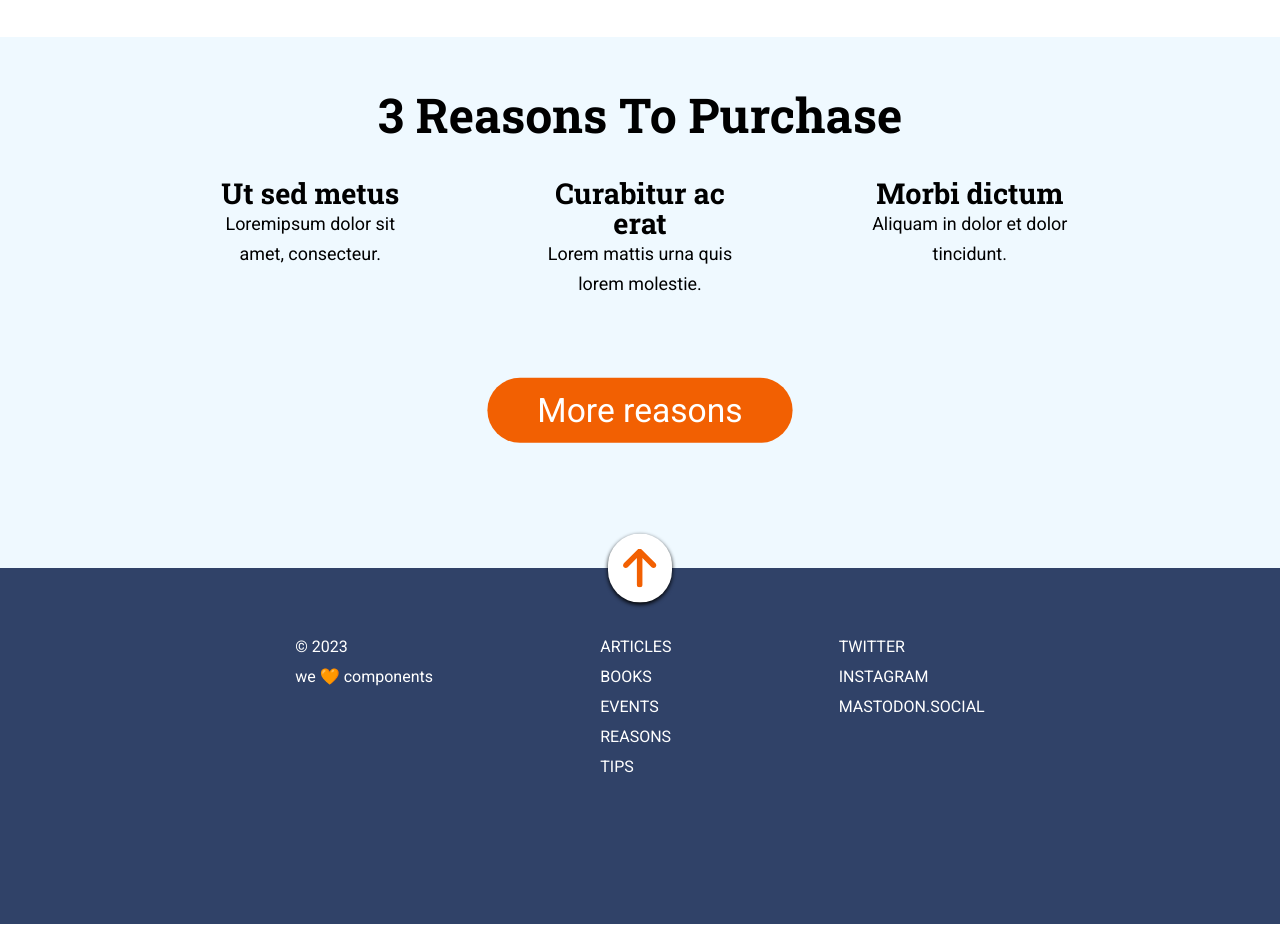
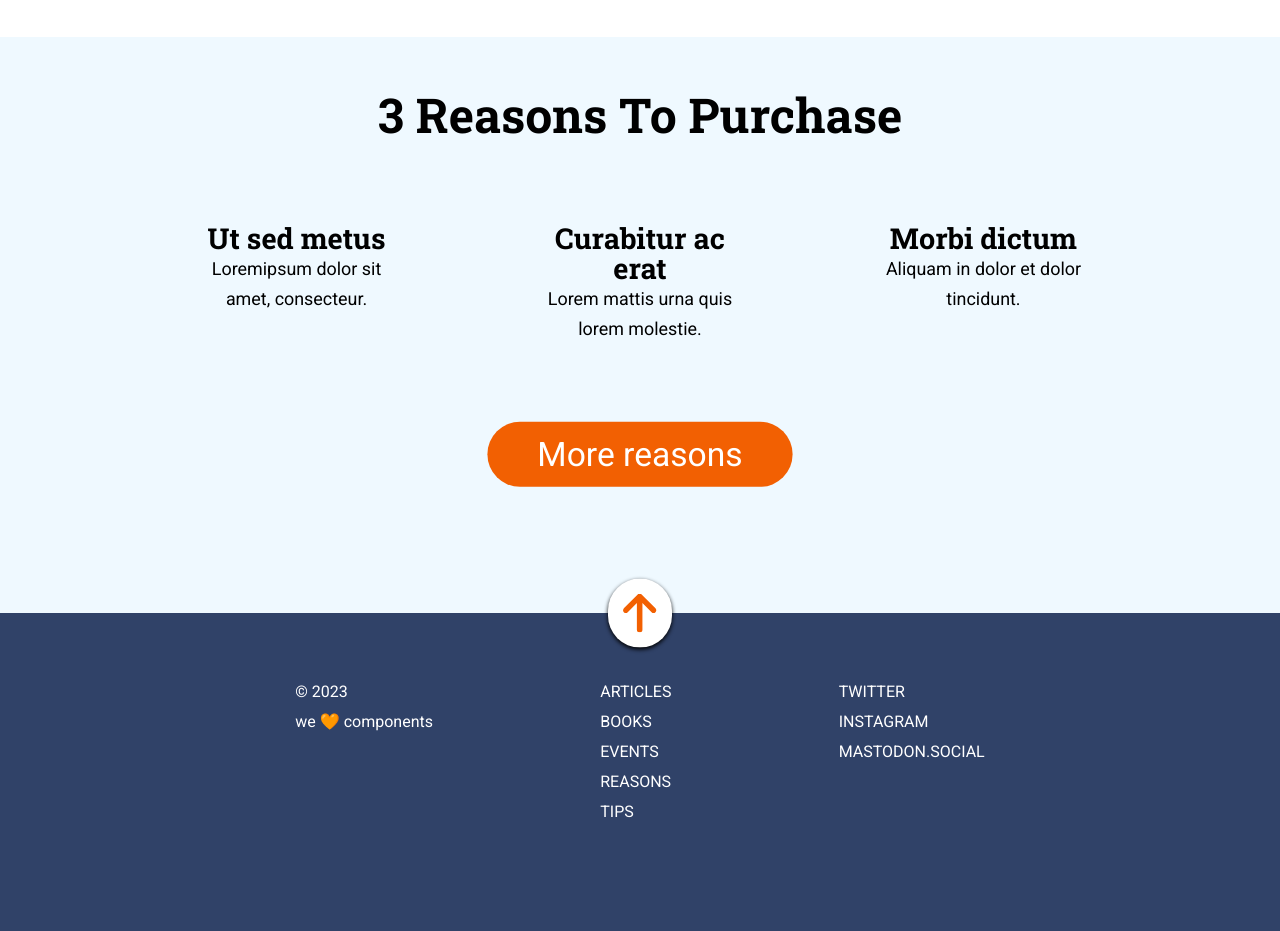
Before and after one commit to Adalab/modulo-1-evaluacion-final-MariaRipley, a website: page docs/index.html in a window 1280 px wide. Shown: the part 1220-2151 px from the top of the page. Drawn offline with nearby package versions, Linux system fonts and the light colour scheme; files that its build step writes are made by us from their sources.

Commit message:
Fix size for central column

```diff
--- a/src/scss/layout/_main.scss
+++ b/src/scss/layout/_main.scss
@@ -7,12 +7,7 @@ html {
     margin: 0 auto;
     @media screen and (min-width: 768px) {
         max-width: 70%;
-        margin: 0 auto;
     }
-        @media screen and (min-width: 1024px) {
-            max-width: 70%;
-            margin: 0 auto;
-        }
 }
 
  .hero__section--scroll:hover {
--- a/src/scss/layout/_section2.scss
+++ b/src/scss/layout/_section2.scss
@@ -27,6 +27,9 @@
             grid-template-columns: 1fr 1fr 1fr;
             grid-template-rows: 1fr;
             padding: 5% 2% 0 2%;
+        }
+        @media screen and (min-width: 1024px) {
+            padding: 10% 0 0 0;
         }
     }
     &__button {
```
